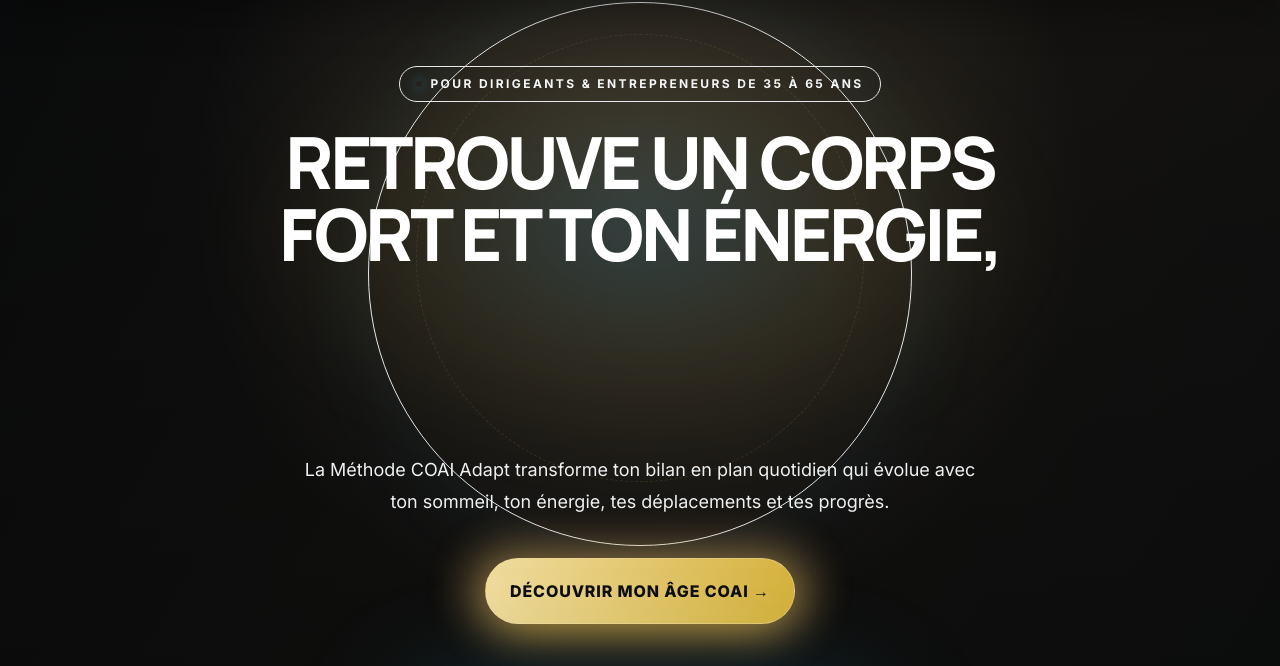
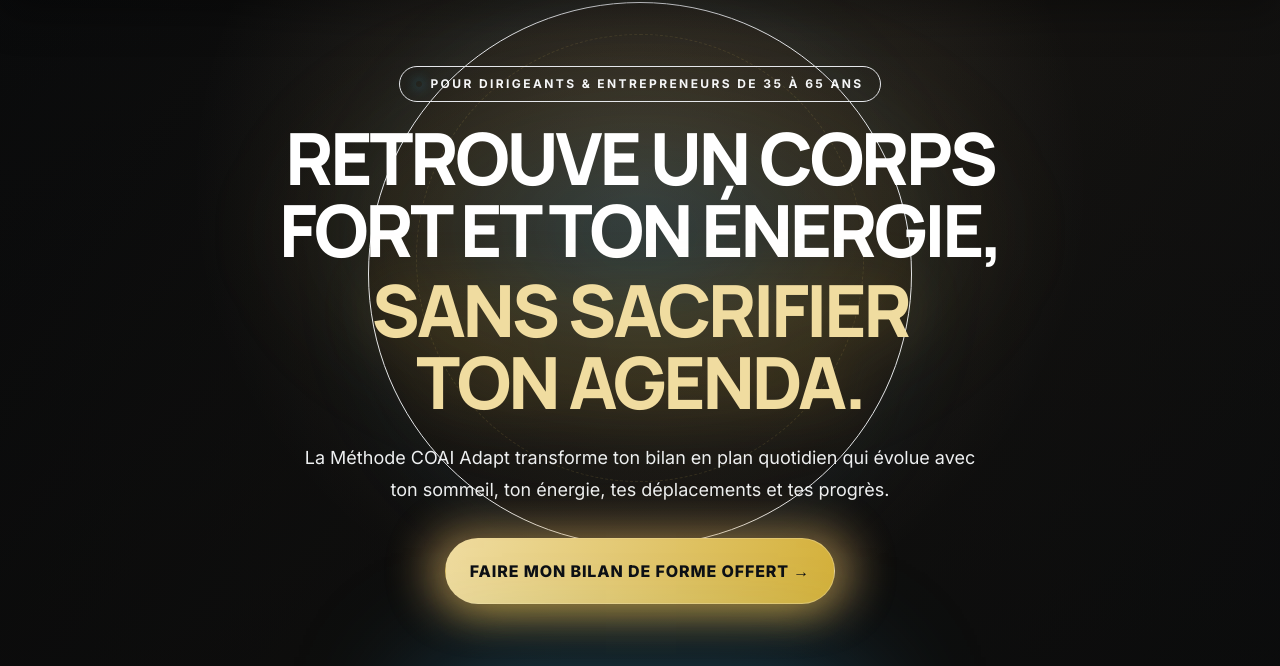
Before and after one commit to anthonydarmon213-ux/COAI, a Next.js app: page / in a window 1280 px wide. Shown: the part 78-744 px from the top of the page. Built offline with nearby package versions, Linux system fonts and the light colour scheme; no server answers.

Commit message:
fix: densifier le hero et vendre la transformation

```diff
--- a/src/app/(marketing)/page.tsx
+++ b/src/app/(marketing)/page.tsx
@@ -217,7 +217,7 @@ const STRUCTURED_DATA = {
 // bon moment, dans le quiz lui-même et sur /pricing, pas listés d'avance
 // ici où ils ne font qu'allonger le parcours avant même de commencer.
 const PARCOURS_COURT = [
-  ["01", "Fais ton bilan gratuit", "Découvre ton Âge COAI et ton score en moins de 5 minutes, sans carte bancaire."],
+  ["01", "Fais ton bilan de forme offert", "Obtiens ton résultat et tes priorités en moins de 5 minutes, sans carte bancaire."],
   ["02", "Choisis ton accompagnement", "Ton programme personnalisé, puis Standard IA, Premium Remote ou VIP Présentiel."],
   ["03", "Commence ta première séance", "COAI te guide immédiatement, étape par étape."],
 ] as const;
--- a/src/app/(marketing)/pricing/page.tsx
+++ b/src/app/(marketing)/pricing/page.tsx
@@ -28,7 +28,7 @@ function tierId(plan: string) {
 const COMPARAISON_RAPIDE = [
   ["Standard IA", "Je veux avancer dès maintenant", "7 jours offerts · dès 9,92 €/mois"],
   ["VIP Présentiel", "Je veux une attention maximale", "1 200 €/3 mois minimum (soit 100 €/séance)"],
-  ["Premium Remote", "Je veux un coaching 1:1 à distance", "960 €/3 mois minimum (soit 80 €/séance)"],
+  ["Premium Remote", "Je veux une transformation encadrée à distance", "960 € · transformation sur 3 mois"],
 ] as const;
 
 export const metadata: Metadata = {
--- a/src/app/api/cron/relance-inactifs/route.ts
+++ b/src/app/api/cron/relance-inactifs/route.ts
@@ -427,7 +427,7 @@ async function relancerDiagnosticsNonConvertis(appUrl: string): Promise<number>
         `Ton profil est prêt : il ne te reste qu'à choisir l'accompagnement qui correspond au niveau de suivi que tu veux.\n\n` +
         `Choisis ton accompagnement : ${appUrl}/pricing\n\n` +
         `Standard IA : 7 jours d'essai, puis 19,99 €/mois (ou 119 €/an), avec ton Personal Trainer IA disponible 24h/24.\n` +
-        `Premium Remote : accompagnement individuel à distance avec Anthony, 960 € pour un engagement de 3 mois minimum (soit 80 €/séance), sur devis via WhatsApp.\n` +
+        `Premium Remote : ta transformation physique accompagnée personnellement par Anthony pendant 3 mois, 960 €, sur devis via WhatsApp.\n` +
         `VIP Présentiel : accompagnement individuel en présentiel avec Anthony, 1 200 € pour un engagement de 3 mois minimum (soit 100 €/séance), à domicile, en entreprise, en club ou à distance, sur devis via WhatsApp.\n\n` +
         `À bientôt,\nL'équipe COAI`
     );
--- a/src/components/dashboard/offres-card.tsx
+++ b/src/components/dashboard/offres-card.tsx
@@ -35,8 +35,8 @@ const OFFRES = [
     nom: "Premium Remote",
     prix: "960 €",
     unite: "/pack 3 mois min.",
-    note: "soit 80 €/séance, sur devis via WhatsApp",
-    pour: "Tu veux un humain qui suit ta progression",
+    note: "Ta transformation physique sur 3 mois, accompagnée par Anthony",
+    pour: "Tu veux transformer ton corps avec Anthony à tes côtés",
     inclus: ["Tout le Standard IA", "Échanges avec Anthony", "Ajustements personnalisés"],
     href: "/pricing#full-remote",
   },
--- a/src/components/marketing/coai-intro.tsx
+++ b/src/components/marketing/coai-intro.tsx
@@ -40,9 +40,15 @@ export function CoaiIntro() {
           Pour dirigeants &amp; entrepreneurs de 35 à 65 ans
         </p>
 
-        <h1 className="mt-6 font-display text-[2.15rem] font-extrabold uppercase leading-[0.95] tracking-[-0.045em] text-white sm:text-6xl lg:text-7xl">
+        <h1 className="mt-5 font-display text-[2.15rem] font-extrabold uppercase leading-[0.95] tracking-[-0.045em] text-white sm:text-6xl lg:text-7xl">
           Retrouve un corps fort et ton énergie,
-          <span className="mt-2 block bg-gradient-to-r from-cyan-200 via-white to-laiton-200 bg-clip-text text-transparent">sans sacrifier ton agenda.</span>
+          {/* Couleur pleine volontaire : le couple bg-clip-text /
+              text-transparent disparaissait dans certains WebViews Chromium,
+              laissant visuellement un grand trou au milieu du hero alors que
+              la phrase restait présente dans l'arbre d'accessibilité. */}
+          <span className="mt-2 block text-laiton-200 drop-shadow-[0_0_28px_rgba(212,175,55,.22)]">
+            sans sacrifier ton agenda.
+          </span>
         </h1>
 
         {/* Reformule le 04/09/2026 (Anthony : « la methode d'un coach
@@ -52,17 +58,17 @@ export function CoaiIntro() {
             ce qui se lisait comme une liste plutot qu'une phrase. Le "avec"
             relie proprement le diplome a l'experience, et le prenom cree un
             lien direct avec la photo d'Anthony juste en dessous. */}
-        <p className="mt-8 max-w-2xl text-base leading-7 text-graphite-300 sm:text-lg sm:leading-8">
+        <p className="mt-6 max-w-2xl text-base leading-7 text-graphite-300 sm:text-lg sm:leading-8">
           La Méthode COAI Adapt transforme ton bilan en plan quotidien qui évolue avec
           ton sommeil, ton énergie, tes déplacements et tes progrès.
         </p>
 
-        <div className="mt-10">
+        <div className="mt-8">
           {/* coai-cta-glow : halo laiton qui respire autour du bouton
               (cf. globals.css) — reprend l'effet de charlesdenis.fr. */}
           <span className="coai-cta-glow">
             <LeadCtaLink placement="hero" className="px-10 py-5 text-sm font-extrabold sm:text-base">
-              Découvrir mon Âge COAI →
+              Faire mon bilan de forme offert →
             </LeadCtaLink>
           </span>
           {/* Ligne de reassurance retiree le 04/09/2026 (Anthony : « enleve »). */}
@@ -101,7 +107,7 @@ export function CoaiIntro() {
           on n'en voyait qu'un filet. En portrait plein cadre ici, elle est
           enfin lisible, et c'est elle qui porte la confiance — un visage réel
           plutôt qu'un visuel généré. */}
-      <div className="relative z-10 mx-auto mt-16 w-full max-w-lg sm:mt-20">
+      <div className="relative z-10 mx-auto mt-12 w-full max-w-lg sm:mt-16">
         <div className="relative aspect-[4/5] overflow-hidden rounded-t-[2.5rem] border-x border-t border-cyan-300/20 shadow-[0_-30px_120px_-40px_rgba(56,189,248,.34)]">
           {/* Recadrage : la photo source est un portrait haut dont le tiers
               supérieur est le plafond et les sangles TRX. En plein cadre, il
--- a/src/components/marketing/diagnostic-quiz.tsx
+++ b/src/components/marketing/diagnostic-quiz.tsx
@@ -1515,7 +1515,7 @@ export function DiagnosticQuiz({
             <div className="flex flex-col items-center gap-5 py-5 text-center sm:py-10">
               <div className="coai-diagnostic-kicker" aria-label="Ton bilan initial et ton Score COAI">
                 <span className="coai-diagnostic-kicker-status animate-status-pulse" aria-hidden="true" />
-                <span>Bilan offert · Âge COAI &amp; Score COAI</span>
+                <span>Bilan de forme offert · résultat immédiat</span>
               </div>
               <h1 className="max-w-xl font-display text-4xl font-semibold leading-[1.02] tracking-[-0.035em] text-white sm:text-5xl">
                 {resumable ? "Reprenons où tu t'étais arrêté(e)." : "Quel âge a vraiment ton corps ?"}
--- a/src/lib/pricing/tiers.ts
+++ b/src/lib/pricing/tiers.ts
@@ -186,7 +186,7 @@ export const TIERS: Tier[] = [
     eyebrow: "COACHING 1:1 AVEC ANTHONY · 15 PLACES MAX",
     prix: "960 €",
     suffixe: "/ pack 3 mois minimum",
-    noteFacturation: "Soit 80 €/séance, environ 1 séance par semaine. Pack 6 mois : 1 920 € (même tarif à la séance).",
+    noteFacturation: "Ta transformation physique sur 3 mois, accompagnée personnellement par Anthony. Parcours 6 mois : 1 920 €.",
     description:
       "Une expérience de transformation physique encadrée personnellement par moi, à distance, sur un engagement minimum de 3 mois (ou 6 pour aller plus loin) — payé en une fois. Ton programme, tes ajustements et ton suivi, sans jamais rester seul entre deux séances.",
     features: [
@@ -200,8 +200,8 @@ export const TIERS: Tier[] = [
     plan: "STANDARD",
     limitedSpots: true,
     sessions: [
-      { count: 3, label: "Pack 3 mois minimum (~12 séances, 1/semaine)", prix: "960 € au total (soit 80 €/séance)" },
-      { count: 6, label: "Pack 6 mois (~24 séances, 1/semaine)", prix: "1 920 € au total (soit 80 €/séance)" },
+      { count: 3, label: "Transformation accompagnée sur 3 mois", prix: "960 € au total" },
+      { count: 6, label: "Transformation approfondie sur 6 mois", prix: "1 920 € au total" },
     ],
     devisTagline: "Une transformation physique encadrée par moi à distance — pack 3 mois minimum (960 €) ou 6 mois (1 920 €), payé en une fois. 15 places maximum.",
     devisWhatsappLabel: "le Premium Remote",
```
